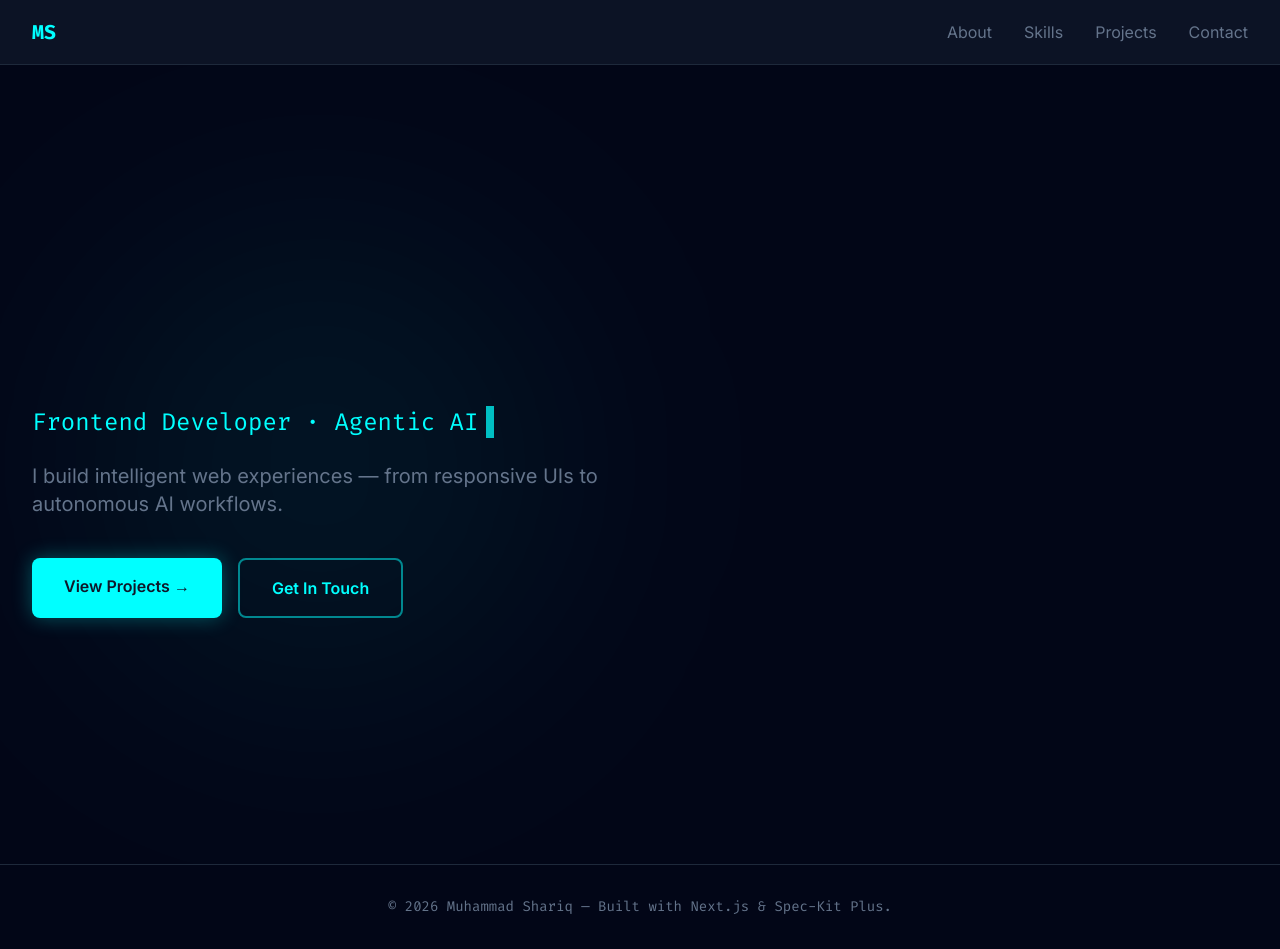
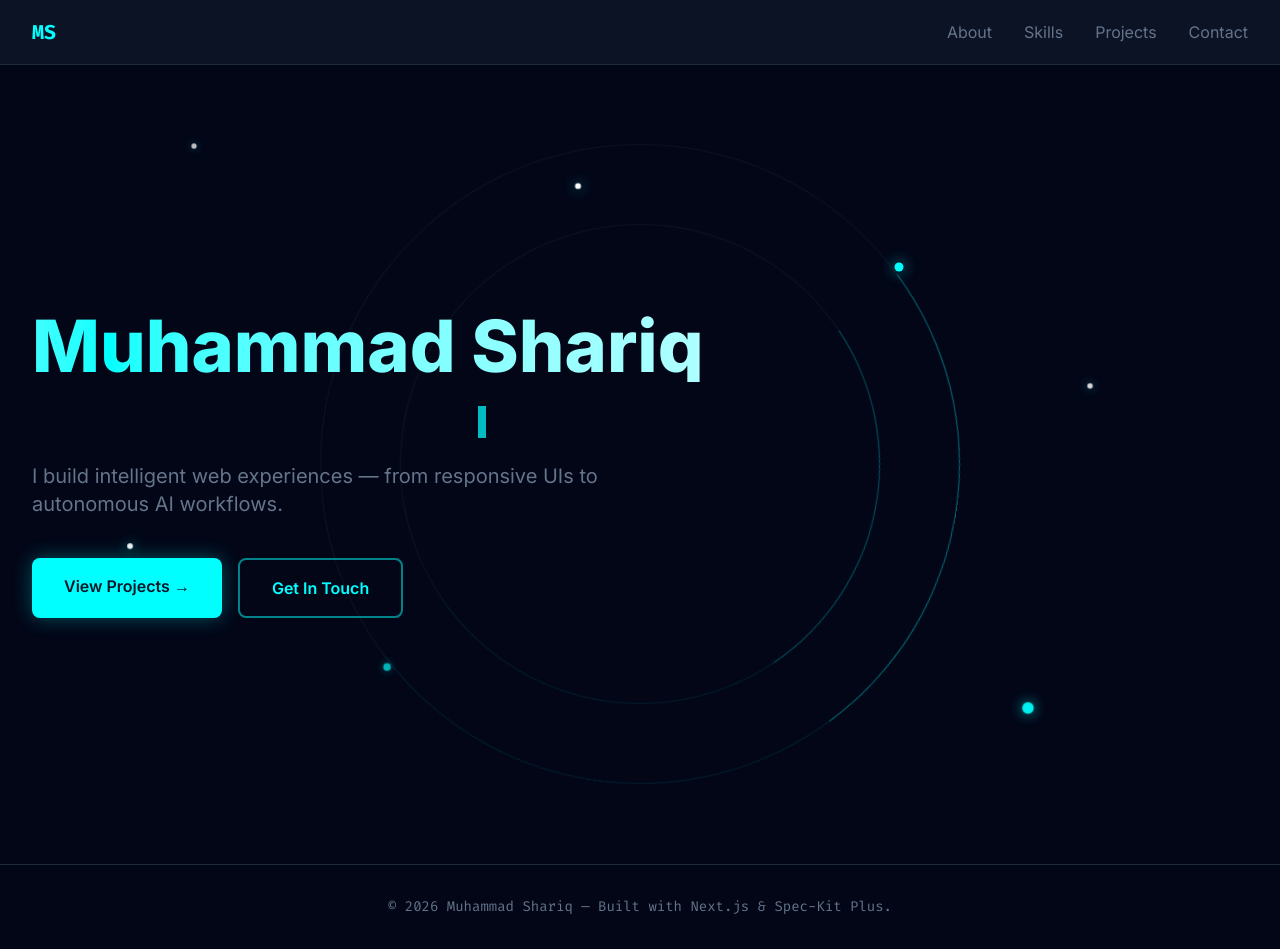
Before and after one commit to shariq001/Portfolio, a Next.js app: page / in a window 1280 px wide. Built offline with nearby package versions, Linux system fonts and the light colour scheme.

Commit message:
feat(hero): fix text visibility, add orbital rings, stars, and typewriter effect

```diff
--- a/app/globals.css
+++ b/app/globals.css
@@ -10,9 +10,24 @@
 
   --font-sans: var(--font-inter), var(--font-geist), ui-sans-serif, system-ui, sans-serif;
   --font-mono: var(--font-fira-code), ui-monospace, SFMono-Regular, monospace;
+}
 
-  --animate-fade-in-up: fade-in-up 0.8s cubic-bezier(0.16, 1, 0.3, 1) forwards;
-  --animate-gradient-x: gradient-x 3s ease infinite;
+@layer utilities {
+  .animate-fade-up {
+    animation: fade-in-up 0.8s cubic-bezier(0.16, 1, 0.3, 1) both;
+  }
+  .animate-gradient {
+    animation: gradient-x 4s ease infinite;
+  }
+  .animate-typing {
+    animation: typing-wipe 6s cubic-bezier(0.4, 0, 0.2, 1) infinite;
+  }
+  .animate-spin-slow {
+    animation: spin-slow 20s linear infinite;
+  }
+  .star {
+    animation: twinkle 4s ease-in-out infinite alternate;
+  }
 }
 
 @keyframes fade-in-up {
@@ -36,3 +51,18 @@
     background-position: 100% 50%;
   }
 }
+
+@keyframes typing-wipe {
+  0%, 10% { clip-path: inset(0 100% 0 0); }
+  40%, 60% { clip-path: inset(0 0 0 0); }
+  90%, 100% { clip-path: inset(0 100% 0 0); }
+}
+
+@keyframes spin-slow {
+  100% { transform: rotate(360deg); }
+}
+
+@keyframes twinkle {
+  0% { opacity: 0.1; transform: scale(0.8); box-shadow: 0 0 0 rgba(0, 255, 255, 0); }
+  100% { opacity: 1; transform: scale(1.5); box-shadow: 0 0 10px rgba(0, 255, 255, 0.8); }
+}
--- a/components/Hero.tsx
+++ b/components/Hero.tsx
@@ -4,36 +4,53 @@ import Link from 'next/link';
 export default function Hero() {
   return (
     <section id="hero" className="min-h-screen flex flex-col justify-center px-4 sm:px-6 lg:px-8 max-w-7xl mx-auto relative overflow-hidden">
-      {/* Background subtle glow */}
-      <div className="absolute top-1/2 left-1/4 -translate-y-1/2 -translate-x-1/2 w-[30rem] h-[30rem] bg-primary/10 rounded-full blur-[100px] pointer-events-none mix-blend-screen opacity-50"></div>
+
+      {/* Background Stars */}
+      <div className="absolute inset-0 overflow-hidden pointer-events-none">
+        <div className="absolute top-[10%] left-[15%] w-1 h-1 bg-white rounded-full star" style={{ animationDelay: '0s' }}></div>
+        <div className="absolute top-[25%] left-[70%] w-1.5 h-1.5 bg-primary rounded-full star" style={{ animationDelay: '1.5s' }}></div>
+        <div className="absolute top-[60%] left-[10%] w-1 h-1 bg-white rounded-full star" style={{ animationDelay: '0.8s' }}></div>
+        <div className="absolute top-[80%] left-[80%] w-2 h-2 bg-primary rounded-full star" style={{ animationDelay: '2.2s' }}></div>
+        <div className="absolute top-[40%] left-[85%] w-1 h-1 bg-white rounded-full star" style={{ animationDelay: '0.3s' }}></div>
+        <div className="absolute top-[75%] left-[30%] w-1.5 h-1.5 bg-primary rounded-full star" style={{ animationDelay: '3.1s' }}></div>
+        <div className="absolute top-[15%] left-[45%] w-1 h-1 bg-white rounded-full star" style={{ animationDelay: '1.2s' }}></div>
+      </div>
+
+      {/* Rotating Realistic Circle / Orbital Ring */}
+      <div className="absolute top-1/2 left-1/2 -translate-x-1/2 -translate-y-1/2 w-[40rem] h-[40rem] rounded-full border border-white/5 border-t-primary/40 border-r-primary/10 animate-spin-slow pointer-events-none"></div>
+      <div className="absolute top-1/2 left-1/2 -translate-x-1/2 -translate-y-1/2 w-[30rem] h-[30rem] rounded-full border border-white/5 border-b-primary/30 border-l-primary/10 animate-[spin-slow_25s_linear_infinite_reverse] pointer-events-none"></div>
 
       <div className="relative z-10">
         <h1
-          className="text-5xl md:text-7xl font-sans font-extrabold mb-6 text-transparent bg-clip-text bg-gradient-to-r from-white via-primary to-white animate-gradient-x opacity-0 [animation:var(--animate-fade-in-up)]"
+          className="text-5xl md:text-7xl font-sans font-extrabold mb-6 text-transparent bg-clip-text bg-gradient-to-r from-white via-primary to-white animate-gradient animate-fade-up"
           style={{ animationDelay: '0.1s' }}
         >
           Muhammad Shariq
         </h1>
 
         <div
-          className="flex items-center mb-6 opacity-0 [animation:var(--animate-fade-in-up)]"
+          className="flex items-center mb-6 animate-fade-up"
           style={{ animationDelay: '0.3s' }}
         >
-          <h2 className="text-xl md:text-2xl font-mono text-primary">
-            Frontend Developer · Agentic AI
-          </h2>
-          <span className="w-2 h-6 md:h-8 bg-primary ml-2 animate-pulse"></span>
+          {/* Typewriter text wrapper */}
+          <div className="inline-block relative">
+            <h2 className="text-xl md:text-2xl font-mono text-primary animate-typing whitespace-nowrap pr-2">
+              Frontend Developer · Agentic AI
+            </h2>
+            {/* Blinking cursor fixed at the end of the line */}
+            <span className="absolute right-0 top-0 bottom-0 w-2 bg-primary animate-pulse"></span>
+          </div>
         </div>
 
         <p
-          className="text-lg md:text-xl text-muted max-w-2xl mb-10 opacity-0 [animation:var(--animate-fade-in-up)]"
+          className="text-lg md:text-xl text-muted max-w-2xl mb-10 animate-fade-up"
           style={{ animationDelay: '0.5s' }}
         >
           I build intelligent web experiences — from responsive UIs to autonomous AI workflows.
         </p>
 
         <div
-          className="flex flex-wrap gap-4 opacity-0 [animation:var(--animate-fade-in-up)]"
+          className="flex flex-wrap gap-4 animate-fade-up"
           style={{ animationDelay: '0.7s' }}
         >
           <Link href="/projects" className="bg-primary text-base font-semibold px-8 py-4 rounded-lg text-surface hover:bg-primary-dim transition-all hover:scale-105 active:scale-95 shadow-[0_0_20px_rgba(0,255,255,0.3)] hover:shadow-[0_0_30px_rgba(0,255,255,0.5)]">
```
